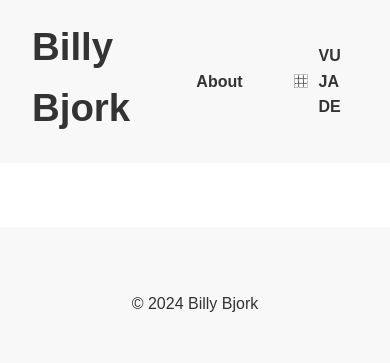
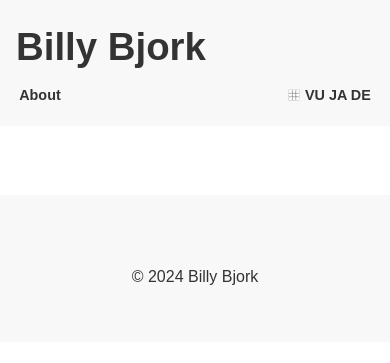
Before and after one commit to billybjork/billybjork.com, a FastAPI app: page / in a window 390 px wide. Shown: the top 363 px of the page. Run offline with FastAPI, Linux system fonts and the light colour scheme; data that the repository does not hold is empty; some libraries are stand-ins or nearby versions.

Commit message:
Various CSS improvements

```diff
--- a/main.py
+++ b/main.py
@@ -53,6 +53,7 @@ class Project(Base):
     slug = Column(String, unique=True, index=True)
     html_content = Column(Text)
     thumbnail_link = Column(Text)
+    # CDN base URL: https://d17y8p6t5eu2ht.cloudfront.net/videos/
     video_link = Column(Text)
     show_project = Column(Boolean)
     youtube_link = Column(Text)
--- a/static/css/styles.css
+++ b/static/css/styles.css
@@ -1,16 +1,16 @@
 /* Global Styles and Variables */
 :root {
     --primary-color: #333;
-    --secondary-color: #666;
-    --highlight-color: #1500ff;
+    --secondary-color: #6d6d6d;
+    --highlight-color: #011ce9;
     --background-color: #f8f8f8;
     --max-width: 1200px;
     --font-size-base: 16px;
     --font-size-small: 0.9em;
     --font-size-large: 1.2em;
-    --spacing-small: 0.5rem;
+    --spacing-small: 0.2rem;
     --spacing-medium: 1rem;
-    --spacing-large: 2rem;
+    --spacing-large: 2.3rem;
     --max-video-height: 80vh;
 }
 
@@ -61,6 +61,7 @@ header {
     align-items: center;
     padding: var(--spacing-medium) var(--spacing-large);
     background-color: var(--background-color);
+    flex-wrap: wrap;
 }
 
 .site-title,
@@ -394,6 +406,33 @@ footer {
 
 /* Responsive styles */
 @media (max-width: 768px) {
+    header {
+        flex-direction: column;
+        align-items: flex-start;
+        padding: var(--spacing-medium);
+    }
+
+    .site-title {
+        font-size: 1.2em;
+        margin-bottom: var(--spacing-small);
+    }
+
+    header nav {
+        width: 100%;
+        justify-content: space-between;
+    }
+
+    header nav a,
+    .vu-ja-de-btn {
+        font-size: 0.9em;
+        padding: var(--spacing-small);
+    }
+
+    .vu-ja-de-icon {
+        width: 16px;
+        height: 16px;
+    }
+
     /* Adjust video container height directly */
     .video-container {
         max-height: 50vh;
```
Also changed, not shown: other parts of static/css/styles.css (+37 -28 lines).
